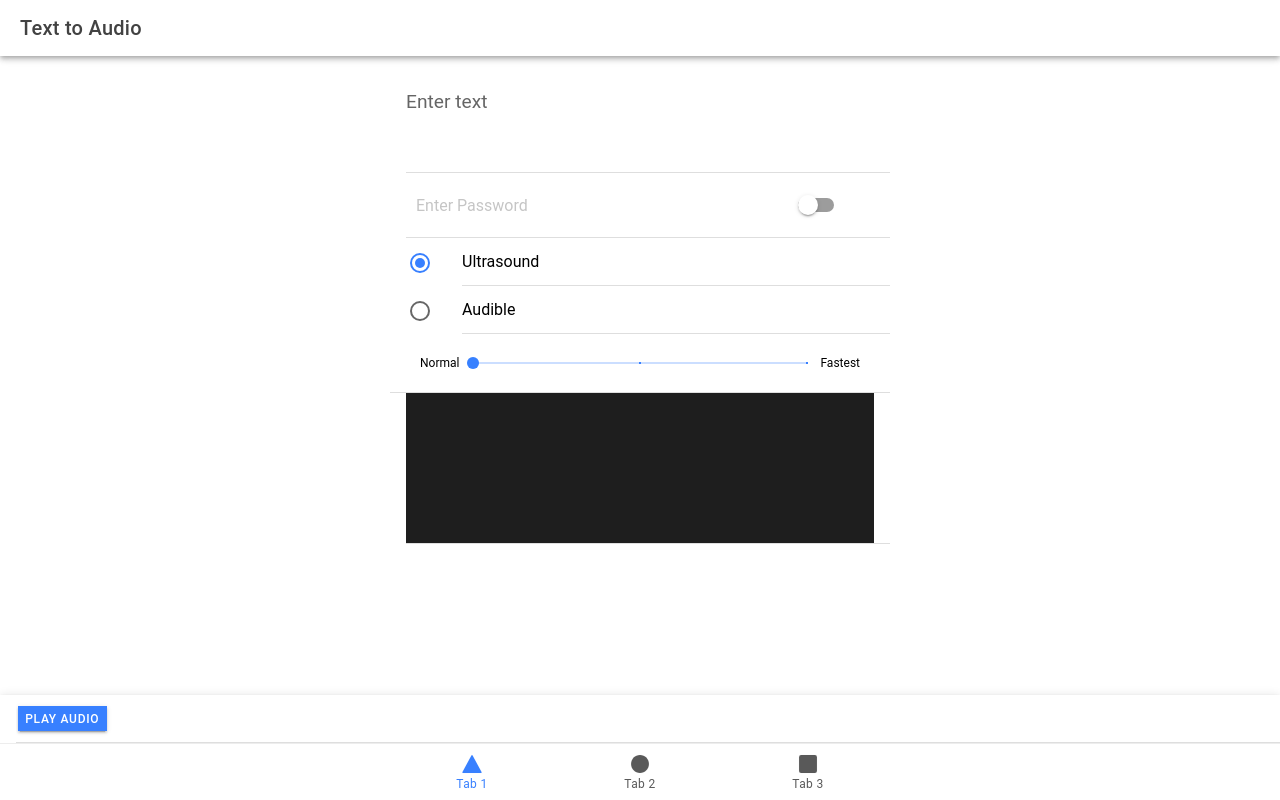
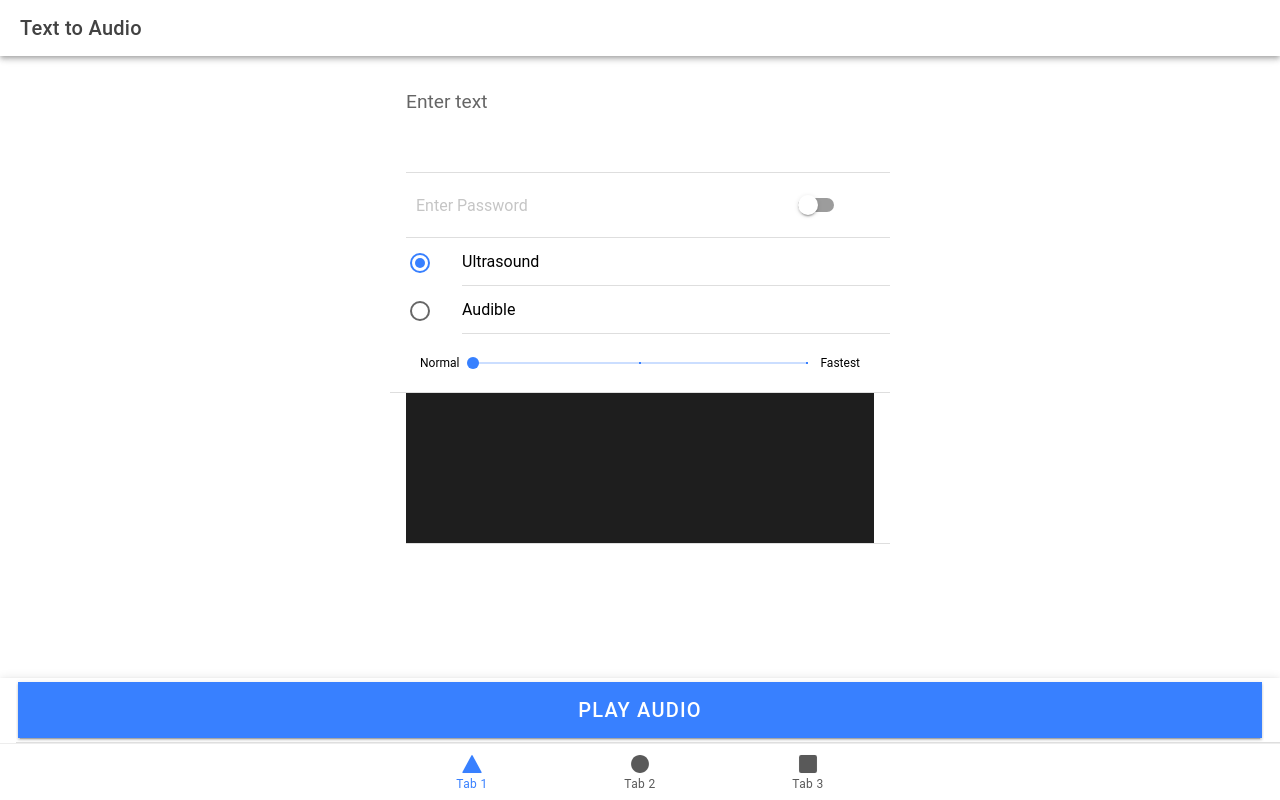
Before and after one commit to ainthero/diktovka, a React (Vite) app: page /tab1 in a window 1280 px wide. Built offline with nearby package versions, Linux system fonts and the light colour scheme.

Commit message:
keyboard3

```diff
--- a/src/pages/Tab1.tsx
+++ b/src/pages/Tab1.tsx
@@ -175,7 +175,9 @@ const Tab1: React.FC = () => {
             </IonContent>
             <IonFooter>
             <IonItem>
-    <IonButton expand="full" onClick={handlePlayAudio}>Play Audio</IonButton></IonItem>
+            <div className="full-width-button-container">
+                            <IonButton expand="full" size="large" onClick={handlePlayAudio}>Play Audio</IonButton>
+                        </div></IonItem>
 </IonFooter>
         </IonPage>
     );
```
